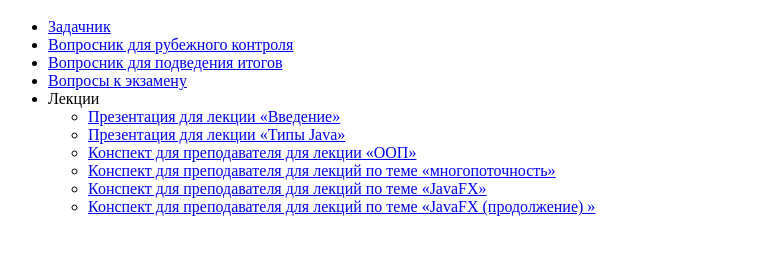
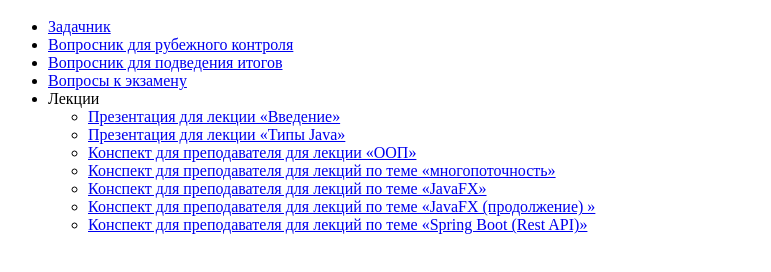
Before and after one commit to rscprof/java_course, a plain HTML site: page index.html in a window 1280 px wide. Shown: the part 48-320 px from the top of the page, without its empty margins (0-771 px from the left). Drawn offline with Linux system fonts and the light colour scheme.

Commit message:
Update index.html

```diff
--- a/index.html
+++ b/index.html
@@ -13,5 +13,6 @@
         <LI><a href="lectures/lecture04_05_multithread_conspect.pdf">Конспект для преподавателя для лекций по теме &laquo;многопоточность&raquo;</a></LI>
         <LI><a href="lectures/lecture06_fxml_conspect.pdf">Конспект для преподавателя для лекций по теме &laquo;JavaFX&raquo;</a></LI>
         <LI><a href="lectures/lecture07_conspect.pdf">Конспект для преподавателя для лекций по теме &laquo;JavaFX (продолжение) &raquo;</a></LI>
+        <LI><a href="lectures/lecture_spring_conspect.pdf">Конспект для преподавателя для лекций по теме &laquo;Spring Boot (Rest API)&raquo;</a></LI>
       </UL>
 </UL>
```
